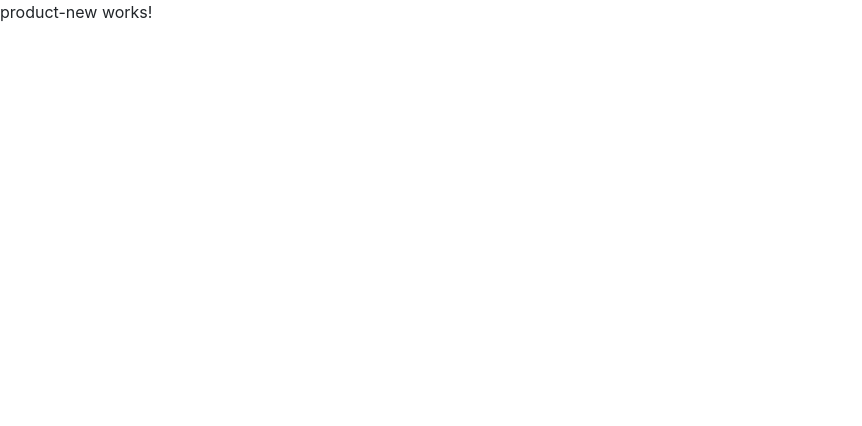
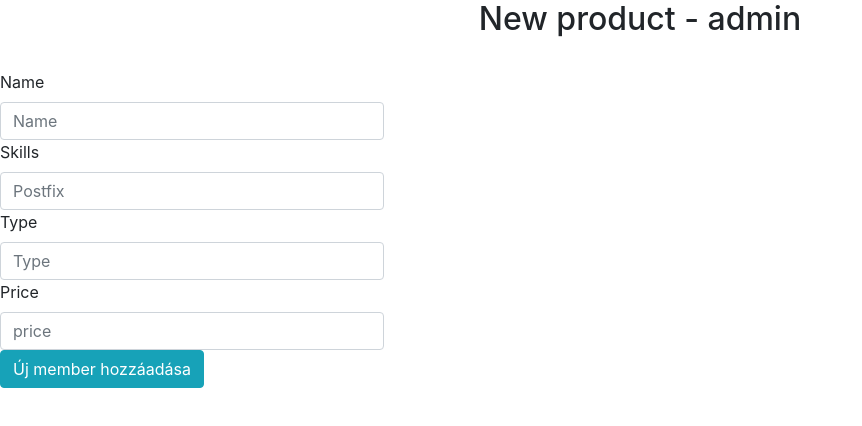
Before and after one commit to SzaboDanielZoltan/webshop, an Angular app in the folder webshop-angular/: page /new in a window 1280 px wide. Shown: the top 426 px of the page, without its empty margins (0-862 px from the left). Built offline with nearby package versions, Linux system fonts and the light colour scheme.

Commit message:
feat: product-list & new template upgrade

```diff
--- a/webshop-angular/src/app/page/product-list/product-list.component.css
+++ b/webshop-angular/src/app/page/product-list/product-list.component.css
@@ -0,0 +1,3 @@
+.searchInput {
+    width: 30vw;
+}
--- a/webshop-angular/src/app/page/product-list/product-list.component.html
+++ b/webshop-angular/src/app/page/product-list/product-list.component.html
@@ -1,3 +1,20 @@
+<div class="text-center">
+    <h2> Products admin page </h2>
+</div>
+<br>
+<div class="text-center">
+    <a routerLink="/new"
+       class="btn btn-info">New product</a>
+
+</div>
+<br>
+<div class="text-center searchInput ">
+    <input type="text"
+           class="form-control"
+           [(ngModel)]="searchText"
+           placeholder="Search">
+</div>
+<br>
 <table class="table table-striped table-hover">
     <thead>
         <tr>
@@ -23,3 +40,28 @@
         </tr>
     </tbody>
 </table>
+<div class="position-sticky col-12">
+    <div class="row">
+        <div class="col-3">
+            <p>Selected product</p>
+        </div>
+    </div>
+    <div class="row">
+
+        <div class="col-2">
+            <p>ID</p>
+        </div>
+        <div class="col-2">
+            <p>Name</p>
+        </div>
+        <div class="col-3">
+            <p>Postfix</p>
+        </div>
+        <div class="col-2">
+            <p>Type</p>
+        </div>
+        <div class="col-3">
+            <p>price</p>
+        </div>
+    </div>
+</div>
--- a/webshop-angular/src/app/page/product-new/product-new.component.css
+++ b/webshop-angular/src/app/page/product-new/product-new.component.css
@@ -0,0 +1,3 @@
+.newInputs {
+    width: 30vw;
+}
--- a/webshop-angular/src/app/page/product-new/product-new.component.html
+++ b/webshop-angular/src/app/page/product-new/product-new.component.html
@@ -1 +1,36 @@
-<p>product-new works!</p>
+<div class="text-center">
+    <h2>New product - admin</h2>
+</div>
+<br>
+<div class="justify-content-center">
+    <div class="newInputs">
+        <form class="form"
+              (submit)="onCreate()">
+            <label for="name">Name</label>
+            <input class="form-control"
+                   type="text"
+                   name="name"
+                   placeholder="Name"
+                   [(ngModel)]="newProduct.name">
+            <label for="urlPostfix">Skills</label>
+            <input class="form-control disable"
+                   type="text"
+                   name="urlPostfix"
+                   placeholder="Postfix"
+                   [(ngModel)]="newProduct.urlPostfix">
+            <label for="type">Type</label>
+            <input class="form-control"
+                   type="text"
+                   name="type"
+                   placeholder="Type"
+                   [(ngModel)]="newProduct.type">
+            <label for="price">Price</label>
+            <input class="form-control"
+                   type="text"
+                   name="price"
+                   placeholder="price"
+                   [(ngModel)]="newProduct.price">
+            <button class="btn btn-info">Új member hozzáadása</button>
+        </form>
+    </div>
+</div>
--- a/webshop-angular/src/app/page/product-new/product-new.component.ts
+++ b/webshop-angular/src/app/page/product-new/product-new.component.ts
@@ -1,4 +1,7 @@
 import { Component, OnInit } from '@angular/core';
+import { ProductService } from 'src/app/service/product.service';
+import { Router } from '@angular/router';
+import { Product } from 'src/app/model/product';
 
 @Component({
   selector: 'app-product-new',
@@ -7,9 +10,17 @@ import { Component, OnInit } from '@angular/core';
 })
 export class ProductNewComponent implements OnInit {
 
-  constructor() { }
+  newProduct: Product = new Product();
+
+  constructor(private ps: ProductService, private router: Router) { }
 
   ngOnInit() {
   }
 
+  onCreate() {
+    this.ps.create(this.newProduct).forEach(
+      data => this.router.navigateByUrl('/')
+    )
+  }
+
 }
```
